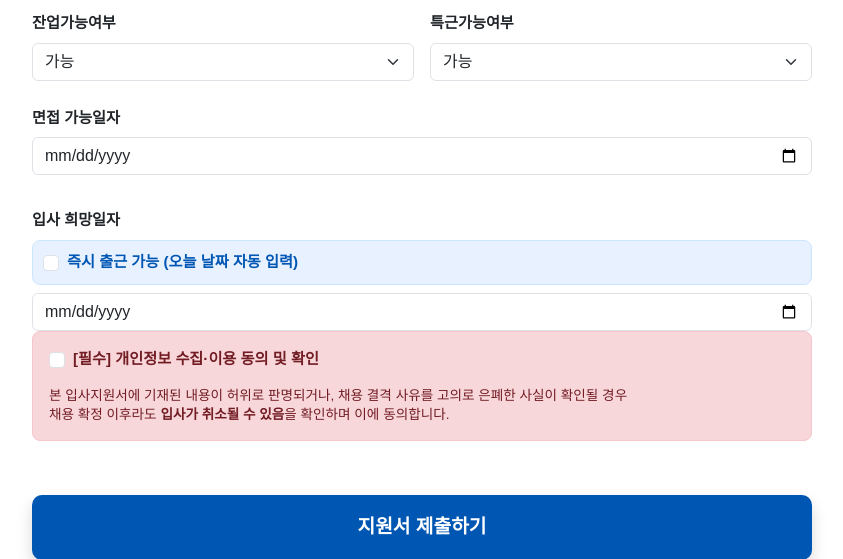
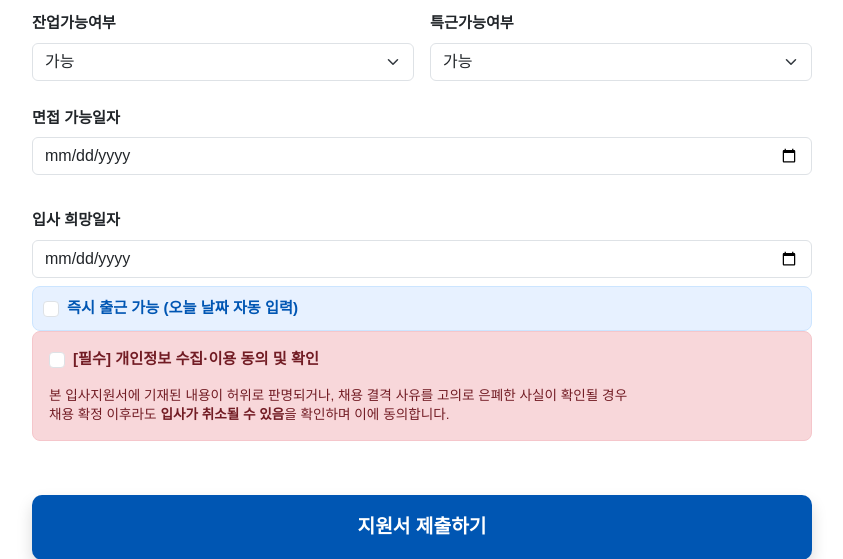
Before and after one commit to ashaile/Humetix-Web, a Flask app: page /apply in a window 1280 px wide. Shown: the part 2225-2784 px from the top of the page, without its empty margins (218-1061 px from the left). Run offline with Flask 3, Linux system fonts and the light colour scheme; some libraries are stand-ins or nearby versions.

Commit message:
UI: 즉시출근 체크박스를 입사희망일자 아래로 이동

```diff
--- a/templates/apply.html
+++ b/templates/apply.html
@@ -230,12 +230,12 @@
                 </div>
                 <div class="col-12">
                     <label class="form-label">입사 희망일자</label>
-                    <div class="asap-box mb-2">
+                    <input type="date" name="start_date" id="start_date" class="form-control" required>
+                    <div class="asap-box mt-2">
                         <input class="form-check-input mt-0" type="checkbox" id="asap_check" onchange="toggleDate()">
                         <span class="ms-2 fw-bold" style="font-size:0.95rem; color:#0056b3;">즉시 출근 가능 (오늘 날짜 자동
                             입력)</span>
                     </div>
-                    <input type="date" name="start_date" id="start_date" class="form-control" required>
                 </div>
             </div>
 
```
